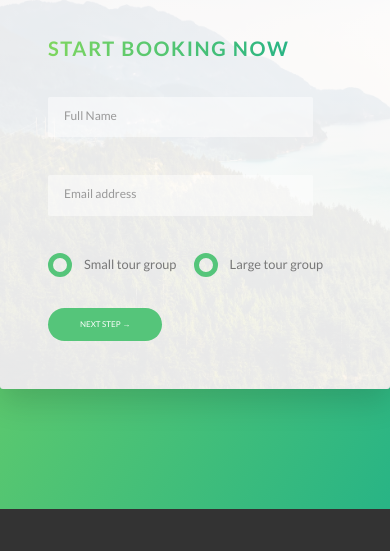
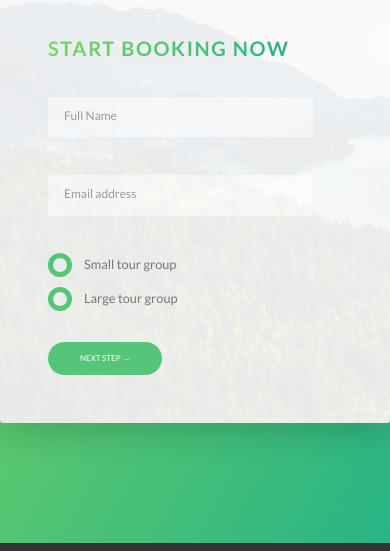
Before and after one commit to Ferperemero86/Nature-Tours, a website: page index.html in a window 390 px wide. Shown: the part 6663-7214 px from the top of the page. Drawn offline with nearby package versions, Linux system fonts and the light colour scheme.

Commit message:
Make input radius block in phone screen

```diff
--- a/sass/components/_form.scss
+++ b/sass/components/_form.scss
@@ -51,6 +51,14 @@
   &__radio-group {
     width: 49%;
     display: inline-block;
+
+    @include respond(phone) {
+      display: block;
+
+      &:not(:last-child) {
+        margin-bottom: 1.5rem;
+      }
+    }
   }
 
   &__radio-label {
```
Also changed, not shown: css/style.css.
